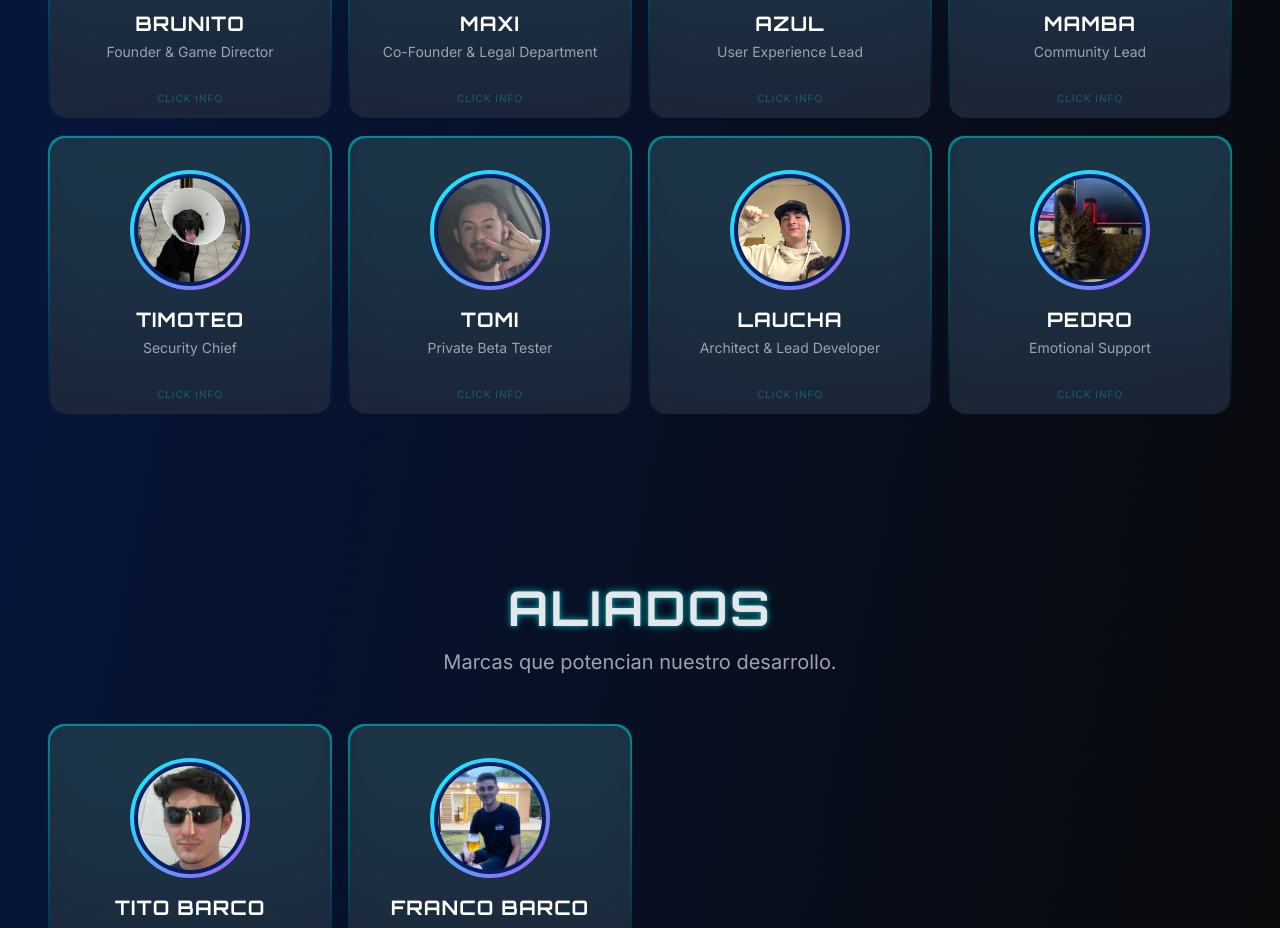
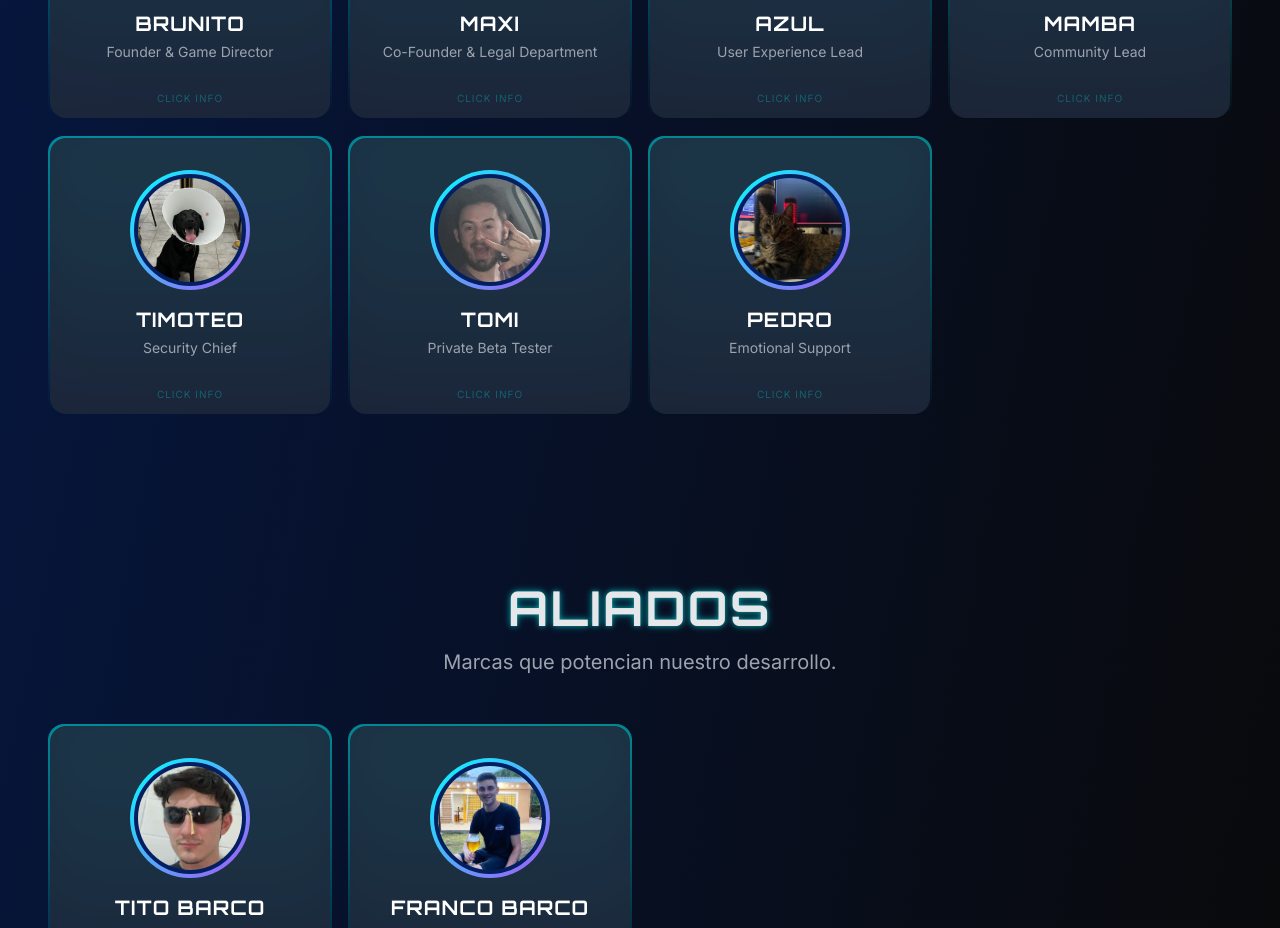
Before and after one commit to azultalavera/itsmegames-web, a React (Vite) app: page / in a window 1280 px wide. Shown: the part 4940-5868 px from the top of the page. Built offline with nearby package versions, Linux system fonts and the light colour scheme.

Commit message:
Update Team.jsx
gracias laucha

```diff
--- a/src/components/Team.jsx
+++ b/src/components/Team.jsx
@@ -45,13 +45,6 @@ const teamMembers = [
     emoji: "💻",
     image: "/team/tomi.png",
     description: "Nacido con un teclado en la mano. Testea la jugabilidad hasta el límite."
-  },
-  {
-    name: "Laucha",
-    role: "Architect & Lead Developer",
-    emoji: "🛠️",
-    image: "/team/laucha.png",
-    description: "El arquitecto del código. Convierte café en software robusto y escalable."
   },
   {
     name: "Pedro",
```
